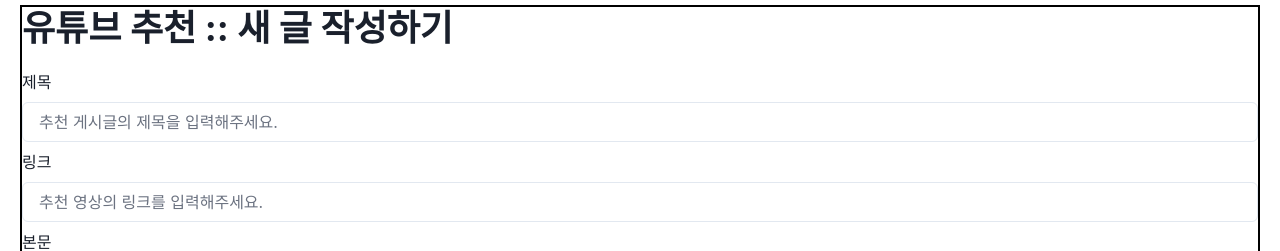
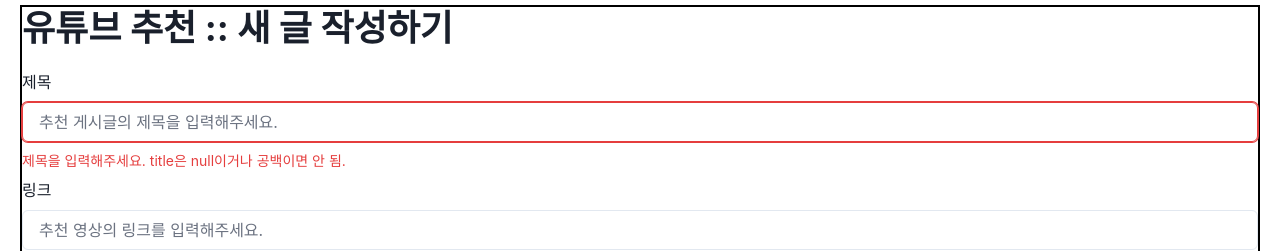
Before and after one commit to zxcvcx123/TodayYouTubeProjectFE, a React (Create React App) app: page /write in a window 1280 px wide. Both pictures are taken after a click on the button "작성 완료". Shown: the part 123-374 px from the top of the page. Built offline with nearby package versions, Linux system fonts and the light colour scheme; no server answers.

Commit message:
seongwon 게시글 작성 - title이 공백이거나 null일 경우 Form에러메세지 출력

```diff
--- a/src/board/BoardWrite.js
+++ b/src/board/BoardWrite.js
@@ -3,6 +3,7 @@ import {
   Box,
   Button,
   FormControl,
+  FormErrorMessage,
   FormHelperText,
   FormLabel,
   Heading,
@@ -22,6 +23,7 @@ function BoardWrite() {
   const [content, setContent] = useState("");
   const [uploadFiles, setUploadFiles] = useState([]);
   const [uuid, setUuid] = useState("");
+  const [titleError, setTitleError] = useState("");
 
   /* use navigate */
   let navigate = useNavigate();
@@ -33,7 +35,7 @@ function BoardWrite() {
 
     if (!title || title.trim() === "") {
       console.log("제목을 입력해주세요. title은 null이거나 공백이면 안 됨.");
-      return;
+      setTitleError("제목을 입력해주세요. title은 null이거나 공백이면 안 됨.");
     }
 
     if (!content || content.trim() === "") {
@@ -78,13 +80,15 @@ function BoardWrite() {
       <Heading mb={5}>유튜브 추천 :: 새 글 작성하기</Heading>
 
       {/* 제목 */}
-      <FormControl mb={2}>
+      <FormControl mb={2} isInvalid={titleError}>
         <FormLabel>제목</FormLabel>
         <Input
           value={title}
           onChange={(e) => setTitle(e.target.value)}
           placeholder="추천 게시글의 제목을 입력해주세요."
         />
+        {/* isInvalid로 타이틀이 공백이거나 null일 경우 에러메시지 출력 */}
+        <FormErrorMessage>{titleError}</FormErrorMessage>
       </FormControl>
 
       {/* 링크 */}
```
